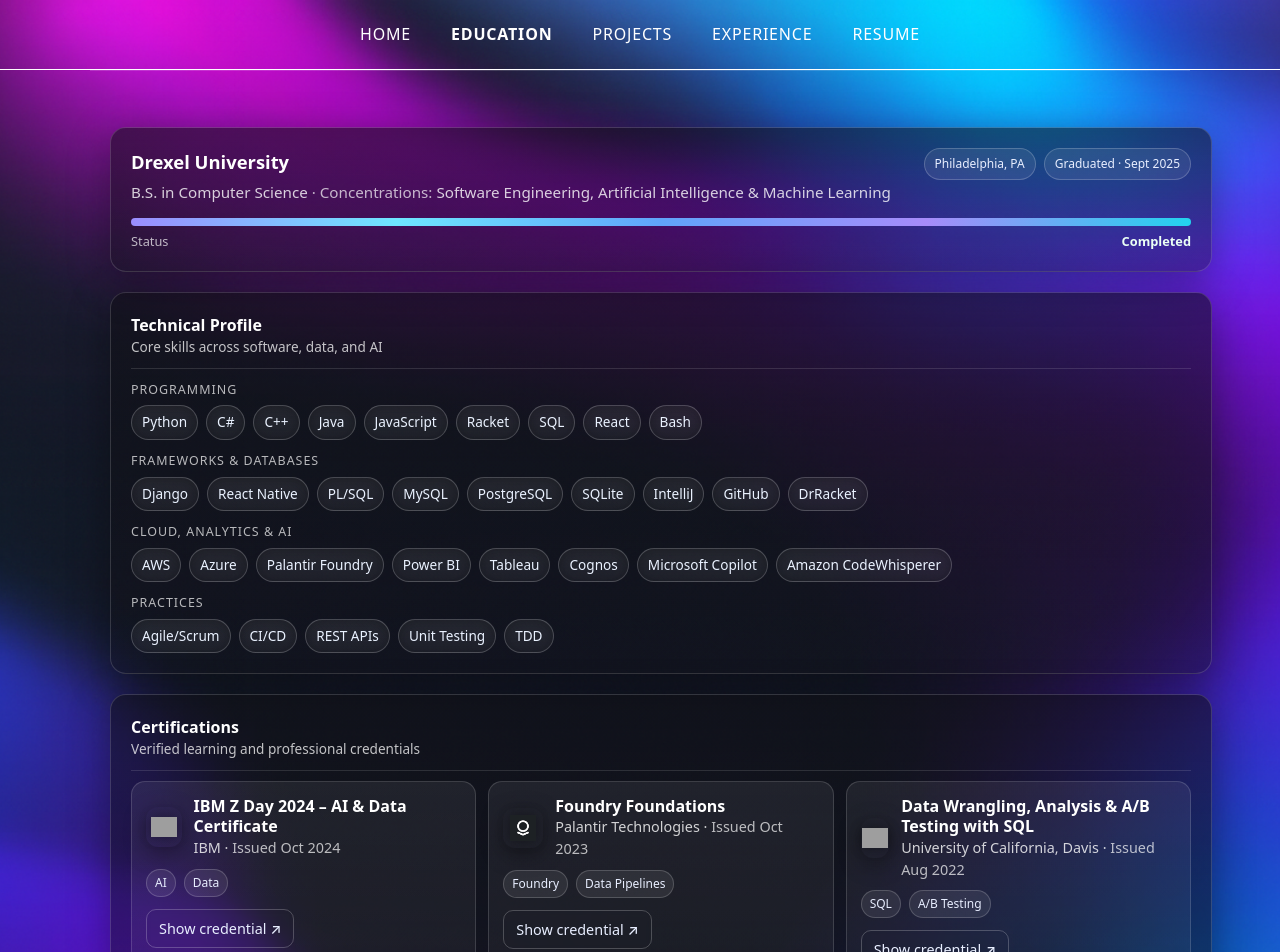
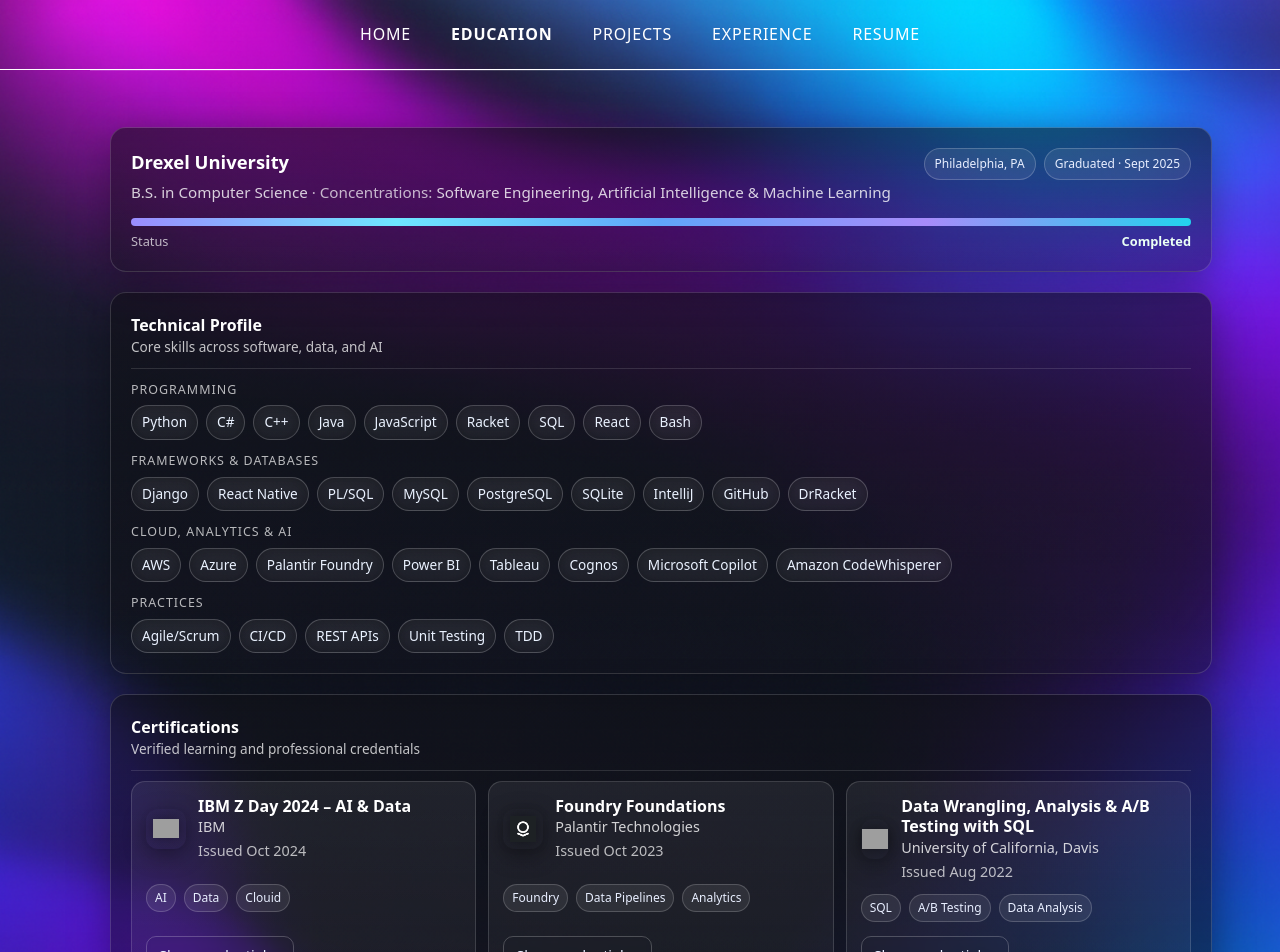
Before and after one commit to rm2506/Portfolio, a React (Vite) app: page /education in a window 1280 px wide. Shown: the top 952 px of the page. Built offline with nearby package versions, Linux system fonts and the light colour scheme; grey boxes are pictures that could not be loaded; a web font is replaced by a local one.

Commit message:
Refactor Education and Projects components for improved structure and readability

```diff
--- a/src/pages/Education.jsx
+++ b/src/pages/Education.jsx
@@ -118,11 +118,11 @@
           <CertCard
             brand="IBM"
             color="linear-gradient(135deg,#5e60ff,#00eaff)"
-            title="IBM Z Day 2024 – AI & Data Certificate"
+            title="IBM Z Day 2024 – AI & Data"
             issuer="IBM"
             issued="Issued Oct 2024"
             href="https://www.virtualbadge.io/certificate-validator?credential=7ab7e94e-b19f-4193-8e44-f03b740be319"
-            skills={["AI", "Data"]}
+            skills={["AI", "Data", "Clouid"]}
           />
 
           <CertCard
@@ -132,7 +132,7 @@
             issuer="Palantir Technologies"
             issued="Issued Oct 2023"
             href="https://verify.skilljar.com/c/sqnrimdvvqn7"
-            skills={["Foundry", "Data Pipelines"]}
+            skills={["Foundry", "Data Pipelines", "Analytics"]}
           />
 
           <CertCard
@@ -142,7 +142,7 @@
             issuer="University of California, Davis"
             issued="Issued Aug 2022"
             href="https://www.coursera.org/account/accomplishments/certificate/9U8E2XDYJP8N"
-            skills={["SQL", "A/B Testing"]}
+            skills={["SQL", "A/B Testing", "Data Analysis"]}
           />
 
           <CertCard
@@ -226,8 +226,15 @@
 
         <div style={{ minWidth: 0 }}>
           <div style={certTitle}>{title}</div>
-          <div style={certIssuer}>
-            {issuer} · <span style={muted}>{issued}</span>
+          <div style={certIssuer}>{issuer}</div>
+          <div
+            style={{
+              ...certIssuer,
+              marginTop: 2,
+              color: "rgba(255,255,255,0.7)",
+            }}
+          >
+            {issued}
           </div>
         </div>
       </div>
@@ -365,12 +372,14 @@
 const certCard = {
   borderRadius: 14,
   border: "1px solid rgba(255,255,255,0.15)",
+  justifyContent: "space-between",
   background:
     "linear-gradient(180deg, rgba(255,255,255,0.07), rgba(255,255,255,0.04))",
   padding: 14,
   display: "flex",
   flexDirection: "column",
   gap: 10,
+  minHeight: 180,
 };
 const certHead = { display: "flex", gap: 12, alignItems: "center" };
 const logoDot = {
--- a/src/pages/Projects.jsx
+++ b/src/pages/Projects.jsx
@@ -506,7 +506,7 @@
 const backdrop = {
   position: "fixed",
   inset: 0,
-  background: "rgba(10, 12, 20, 0.55)",
+  background: "rgba(10, 12, 20, 0.75)",
   backdropFilter: "blur(4px)",
   zIndex: 30,
 };
@@ -519,8 +519,7 @@
   width: "min(860px, calc(100% - 28px))",
   borderRadius: 18,
   border: "1px solid rgba(255,255,255,0.18)",
-  background:
-    "linear-gradient(180deg, rgba(20,20,28,0.75), rgba(20,20,28,0.55))",
+  background: "linear-gradient(180deg, rgba(20,20,28,0.9), rgba(20,20,28,0.9))",
   boxShadow: "0 30px 120px rgba(0,0,0,0.55)",
   zIndex: 40,
   color: "#eaf2ff",
@@ -537,9 +536,12 @@
   background: "rgba(255,255,255,0.1)",
   border: "1px solid rgba(255,255,255,0.2)",
   color: "#fff",
-  width: 34,
-  height: 34,
+  width: 30,
+  height: 30,
   borderRadius: 10,
+  display: "flex",
+  alignItems: "center",
+  justifyContent: "center",
   cursor: "pointer",
   fontSize: "1rem",
   lineHeight: "1rem",
```
